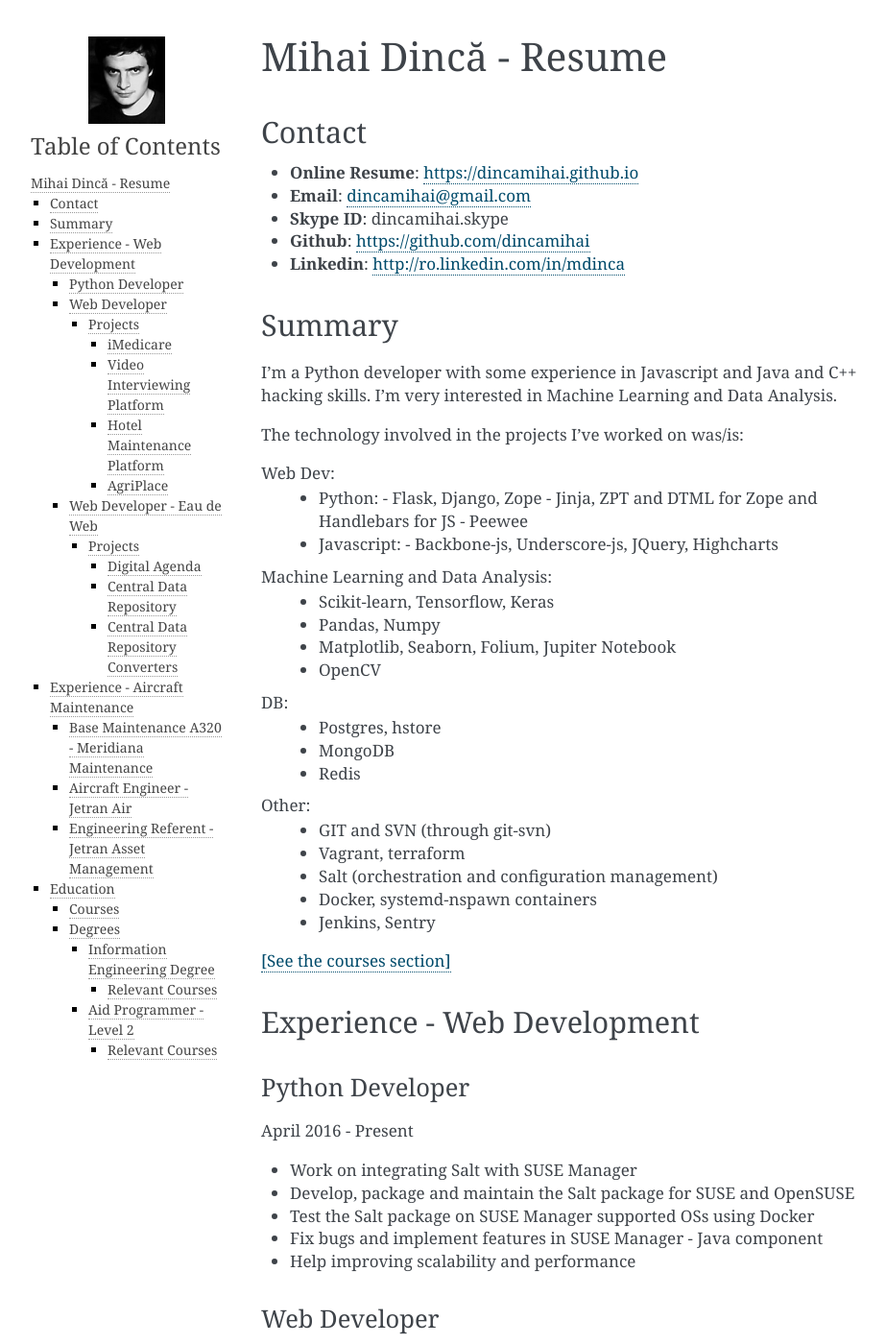
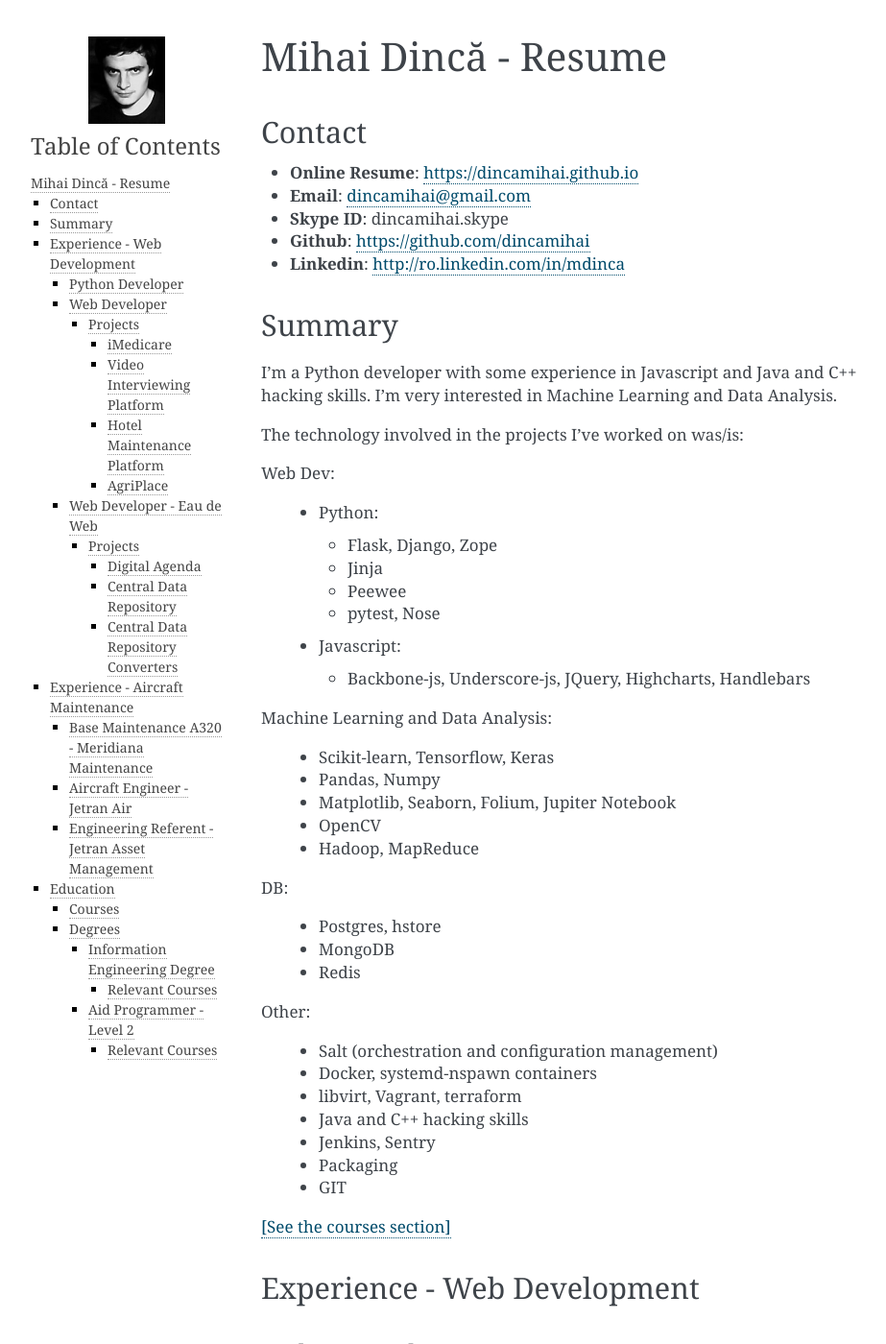
Before and after one commit to dincamihai/dincamihai.github.io, a Sphinx documentation site: the page built from source/index.rst, in a window 1280 px wide and 1400 px high. Shown: the whole window at 96% size, without its empty margins (148-1071 px from the left). Built offline with Sphinx 7.4.7, drawn with Linux system fonts in a browser that asks for light colours.

Commit message:
Update CV

```diff
--- a/source/index.rst
+++ b/source/index.rst
@@ -21,30 +21,41 @@ I'm very interested in Machine Learning and Data Analysis.
 The technology involved in the projects I've worked on was/is:
 
 Web Dev:
+
     + Python:
+
       - Flask, Django, Zope
-      - Jinja, ZPT and DTML for Zope and Handlebars for JS
+      - Jinja
       - Peewee
+      - pytest, Nose
+
     + Javascript:
-      - Backbone-js, Underscore-js, JQuery, Highcharts
+
+      - Backbone-js, Underscore-js, JQuery, Highcharts, Handlebars
 
 Machine Learning and Data Analysis:
+
     + Scikit-learn, Tensorflow, Keras
     + Pandas, Numpy
     + Matplotlib, Seaborn, Folium, Jupiter Notebook
     + OpenCV
+    + Hadoop, MapReduce
 
 DB:
+
     + Postgres, hstore
     + MongoDB
     + Redis
 
 Other:
-    + GIT and SVN (through git-svn)
-    + Vagrant, terraform
+
     + Salt (orchestration and configuration management)
     + Docker, systemd-nspawn containers
+    + libvirt, Vagrant, terraform
+    + Java and C++ hacking skills
     + Jenkins, Sentry
+    + Packaging
+    + GIT
 
 `[See the courses section] <http://dincamihai.github.io/#courses>`_
 
```
